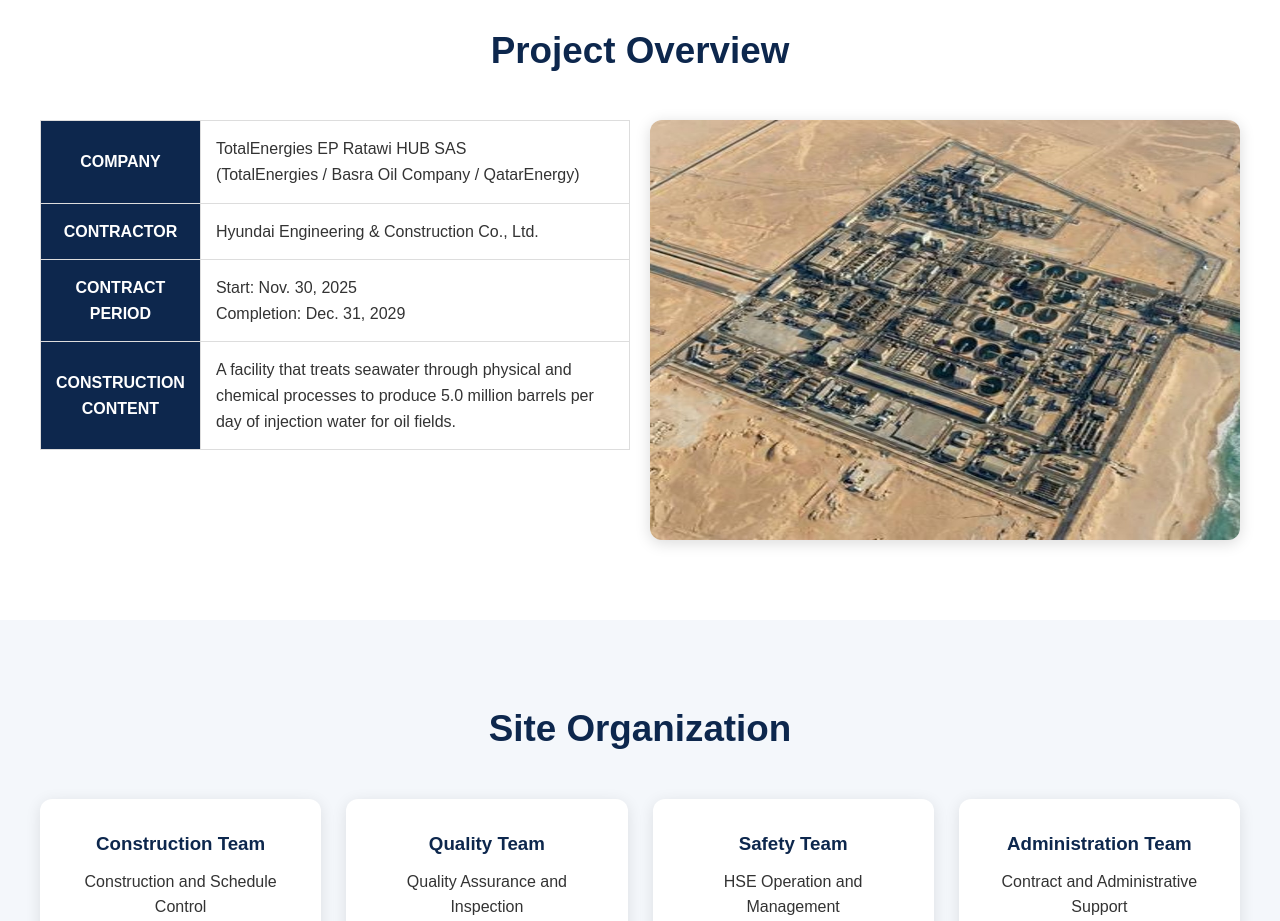
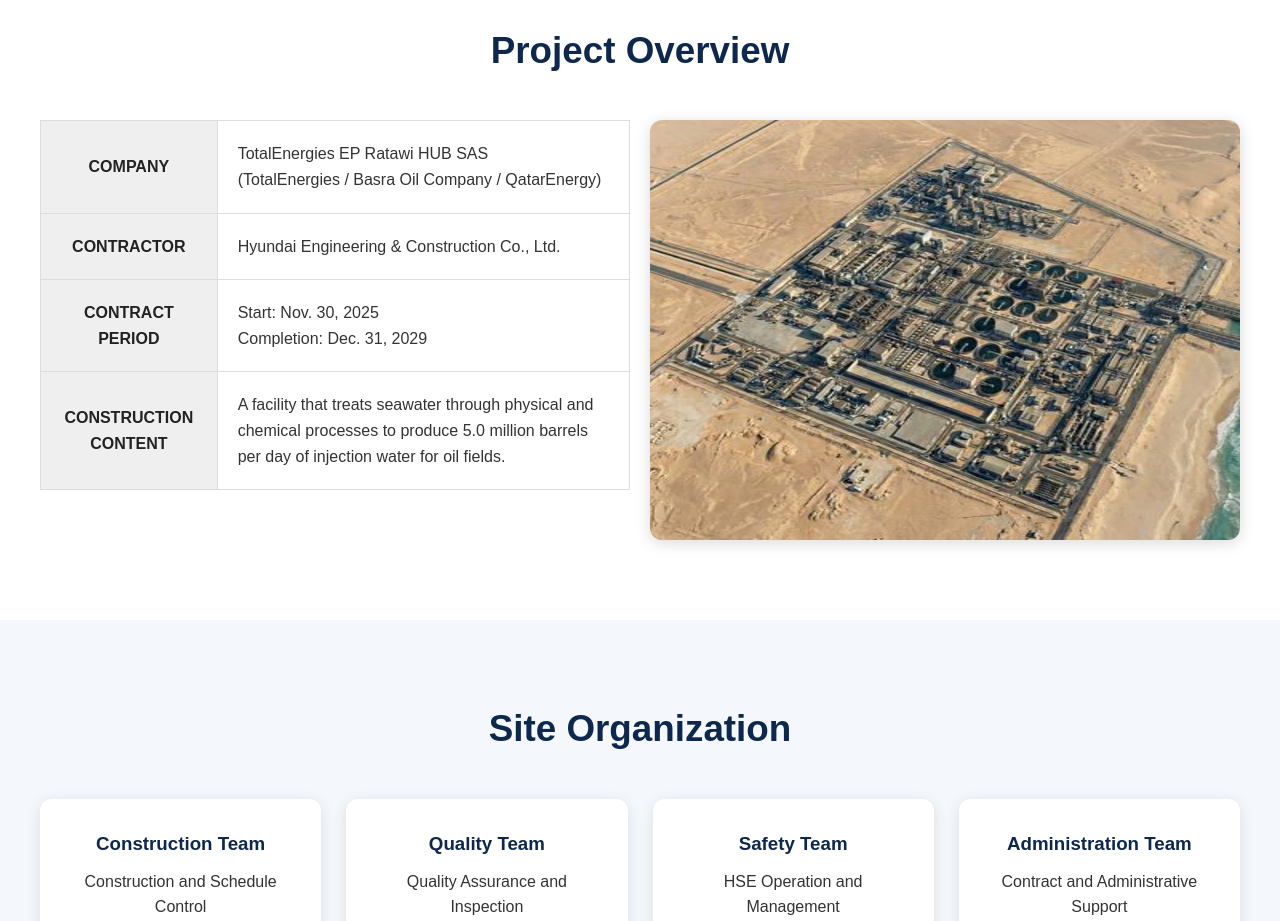
Before and after one commit to CommonSeawater/Iraq-Common-Seawater-Supply-Project, a plain HTML site: page index.html in a window 1280 px wide. Shown: the part 920-1841 px from the top of the page. Drawn offline with Linux system fonts and the light colour scheme.

Commit message:
Update index.html

```diff
--- a/index.html
+++ b/index.html
@@ -122,13 +122,15 @@ section{
 .overview-table th,
 .overview-table td{
     border:1px solid #ddd;
-    padding:15px;
+    padding:20px;
+    vertical-align:middle;
 }
 
 .overview-table th{
-    width:25%;
-    background:#0d274d;
-    color:white;
+    width:30%;
+    background:#efefef;
+    color:#222;
+    font-weight:bold;
 }
 
 .cards{
```
